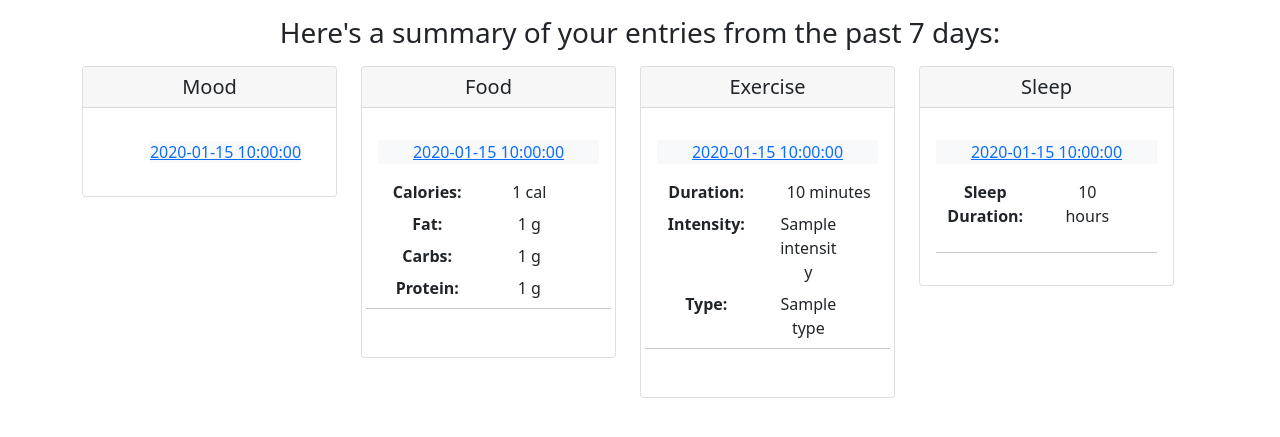
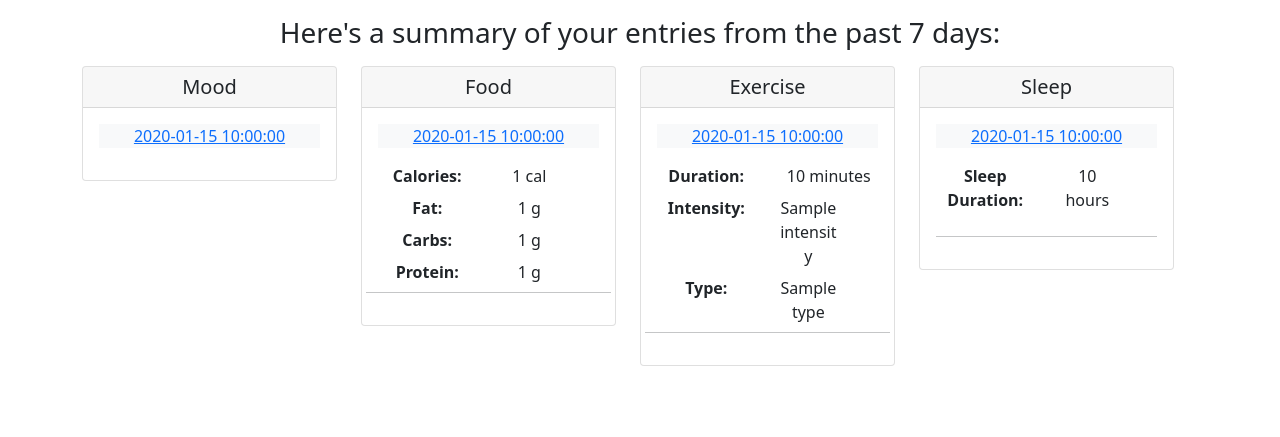
Before and after one commit to pragnya17/HoosHealthTracker, a Flask app: template templates/main.html in a window 1280 px wide. Shown: the part 95-532 px from the top of the page. Run offline with Flask 2, Linux system fonts and the light colour scheme; the template is opened without the code that fills it: most values are stand-ins (such as "Sample title", 1, 10 or a date in 2020).

Commit message:
UX tweaks to weekly calendar

```diff
--- a/templates/main.html
+++ b/templates/main.html
@@ -28,22 +28,17 @@ hr {
 
     <div class="row d-flex justify-content-center text-center w-100">
         <div class="col">
-
             <div class="card">
                 <h5 class="card-header">Mood</h5>
                 <div class="card-body">
-                  <h5 class="card-title"></h5>
-                  <p class="card-text">
-                    <ul>
-
                         {% for entry in emotionResult %}
 
-                        <p><a href="/mood_update/{{ entry['entry_date'] }}" class="bg-light">{{entry['entry_date']}}</a></p>
+                        <p class="bg-light"><a href="/mood_update/{{ entry['entry_date'] }}">{{entry['entry_date']}}</a></p>
 
                         {% if entry['mood'] == NULL %}
                         {% endif %}
                         {% if entry['mood'] == 0 %}
-                         <b>Feeling: </b>   &#128577; <hr/>
+                        <b>Feeling: </b>   &#128577; <hr/>
                         {% endif %}
                         {% if entry['mood'] == 1  %}
                         <b>Feeling: </b>     &#128528;<hr/>
@@ -52,26 +47,20 @@ hr {
                         <b>Feeling: </b>    &#128526;<hr/>
                         {% endif %}
                         {% endfor %}
-
-                        </ul>
-                  </p>
-
                 </div>
-              </div>
+            </div>
         </div>
 
         <div class="col">
             <div class="card">
                 <h5 class="card-header">Food</h5>
                 <div class="card-body">
-                  <h5 class="card-title"></h5>
-                  <p class="card-text">
                     {% for entry in foodResult %}
 
                     <p class="bg-light"><a href="/food_update/{{entry['entry_date']}}">{{entry['entry_date']}}</a></p>
                     {% if entry['total_calories'] == NULL %}
                     {% else %}
-                    <dl class="row">
+                    <dl class="row mb-0">
 
                     <dt class="col-sm-6">Calories: </dt>
                     <dd class="col-sm-4">{{entry['total_calories']}} cal</dd>
@@ -92,28 +81,21 @@ hr {
                     <dd class="col-sm-4">{{entry['total_protein']}} g</dd> <hr/>
 
                     {% endif %}
-
                     </dl>
                     {% endfor %}
-                    </ul>
-              </p>
-
                 </div>
               </div>
+        </div>
 
-        </div>
         <div class="col">
-
             <div class="card">
                 <h5 class="card-header">Exercise</h5>
                 <div class="card-body">
-                  <h5 class="card-title"></h5>
-                  <p class="card-text">
                     {% for entry in exerciseResult %}
                     <p class="bg-light"><a href="/exercise_update/{{entry['entry_date']}}">{{entry['entry_date']}}</a></p>
                     {% if entry['duration'] == NULL %}
                     {% else %}
-                    <dl class="row">
+                    <dl class="row mb-0">
                     <dt class="col-sm-6">Duration: </dt>
                     <dd class="col-sm-6">{{entry['duration']}} minutes</dd>
                     {% endif %}
@@ -130,20 +112,14 @@ hr {
 
                     </dl>
                     {% endfor %}
-                    </ul>
-              </p>
                 </div>
               </div>
-
         </div>
 
         <div class="col">
-
             <div class="card">
                 <h5 class="card-header">Sleep</h5>
                 <div class="card-body">
-                  <h5 class="card-title"></h5>
-                  <p class="card-text">
                     {% for entry in sleepResult %}
 
                     <p class="bg-light"><a href="/sleep_update/{{ entry['entry_date'] }}">{{entry['entry_date']}}</a></p>
@@ -159,11 +135,8 @@ hr {
                     {%endif%}
 
                     {% endfor %}
-              </p>
-
                 </div>
               </div>
-
         </div>
 
     </div>
```
